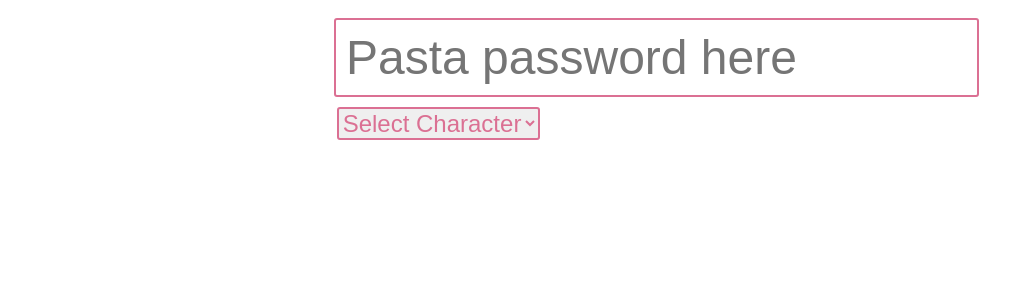
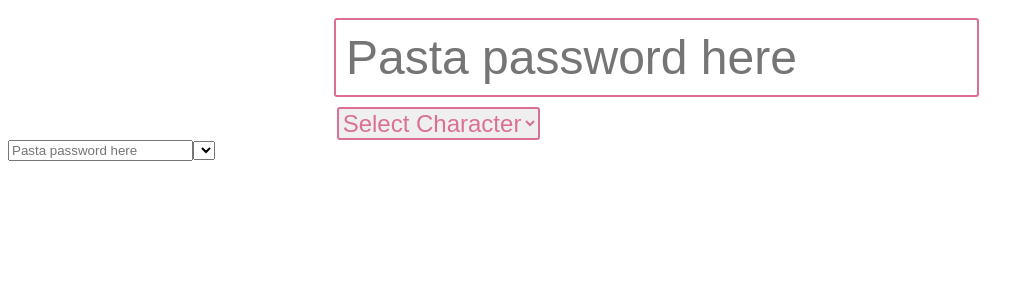
Before and after one commit to spences10/characters-from-password, a Next.js app: page / in a window 1280 px wide. Shown: the top 300 px of the page, without its empty margins (0-1034 px from the left). Built offline with nearby package versions, Linux system fonts and the light colour scheme.

Commit message:
one form component

```diff
--- /dev/null
+++ b/components/From.js
@@ -0,0 +1,24 @@
+import React from 'react'
+
+export default class Form extends React.Component {
+  state = {
+    password: ''
+  }
+
+  render(){
+    // make variable to store the options in from <input>
+    const items = this.state.password
+
+    return (
+      <form>
+        <input
+          type='password'
+          placeholder='Pasta password here'
+          value={this.state.password}
+          onChange={e => this.setState({password: e.target.value})}
+        />
+        <select></select>
+      </form>
+    )
+  }
+}
--- a/pages/index.js
+++ b/pages/index.js
@@ -2,10 +2,13 @@ import React from 'react'
 import Layout from '../components/Layout'
 import Textbox from '../components/Textbox'
 import Select from '../components/Select'
+import Form from '../components/From'
 
 export default () => (
   <Layout>
     <Textbox />
     <Select />
+
+    <Form />
   </Layout>
 )
```
